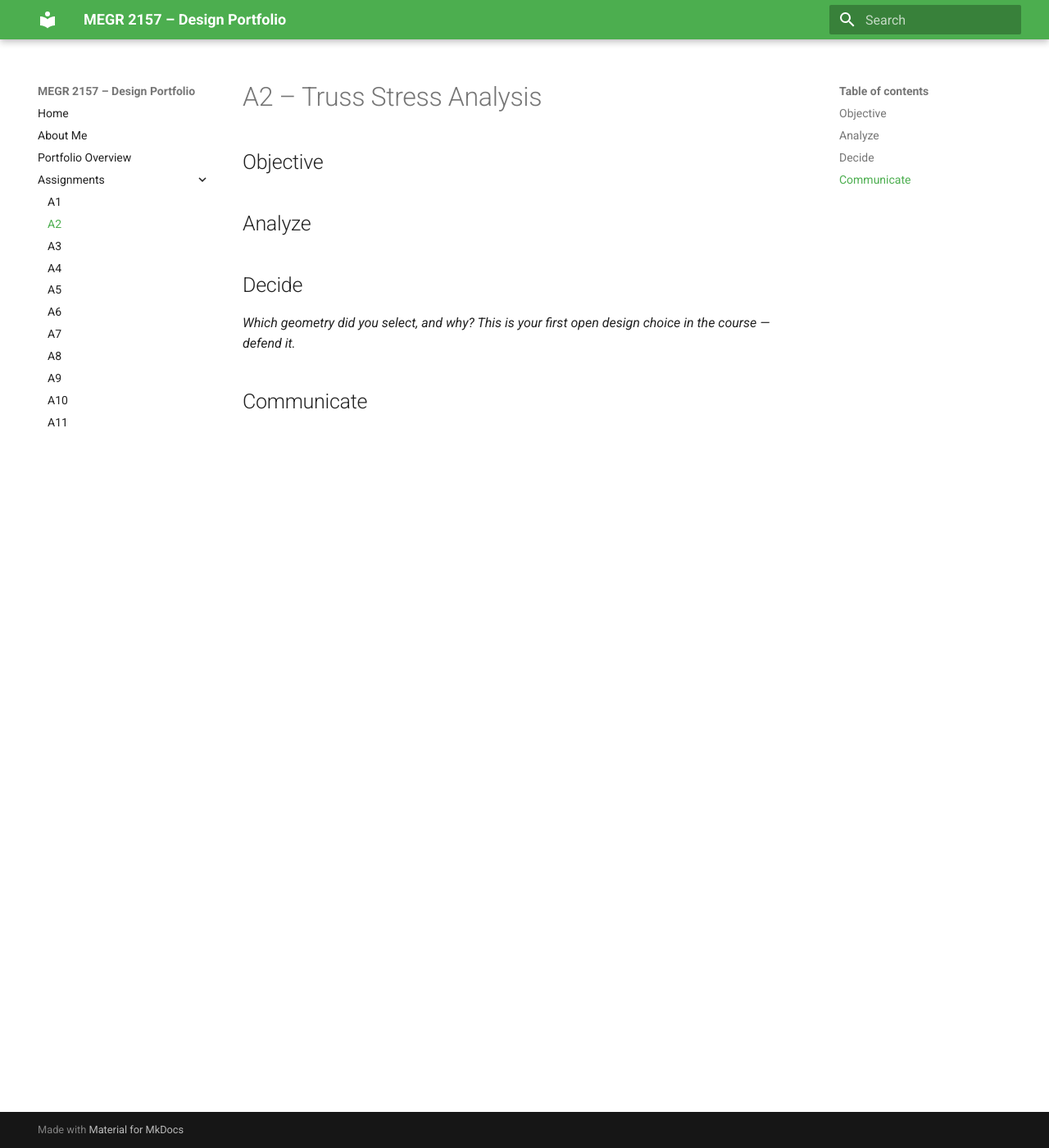
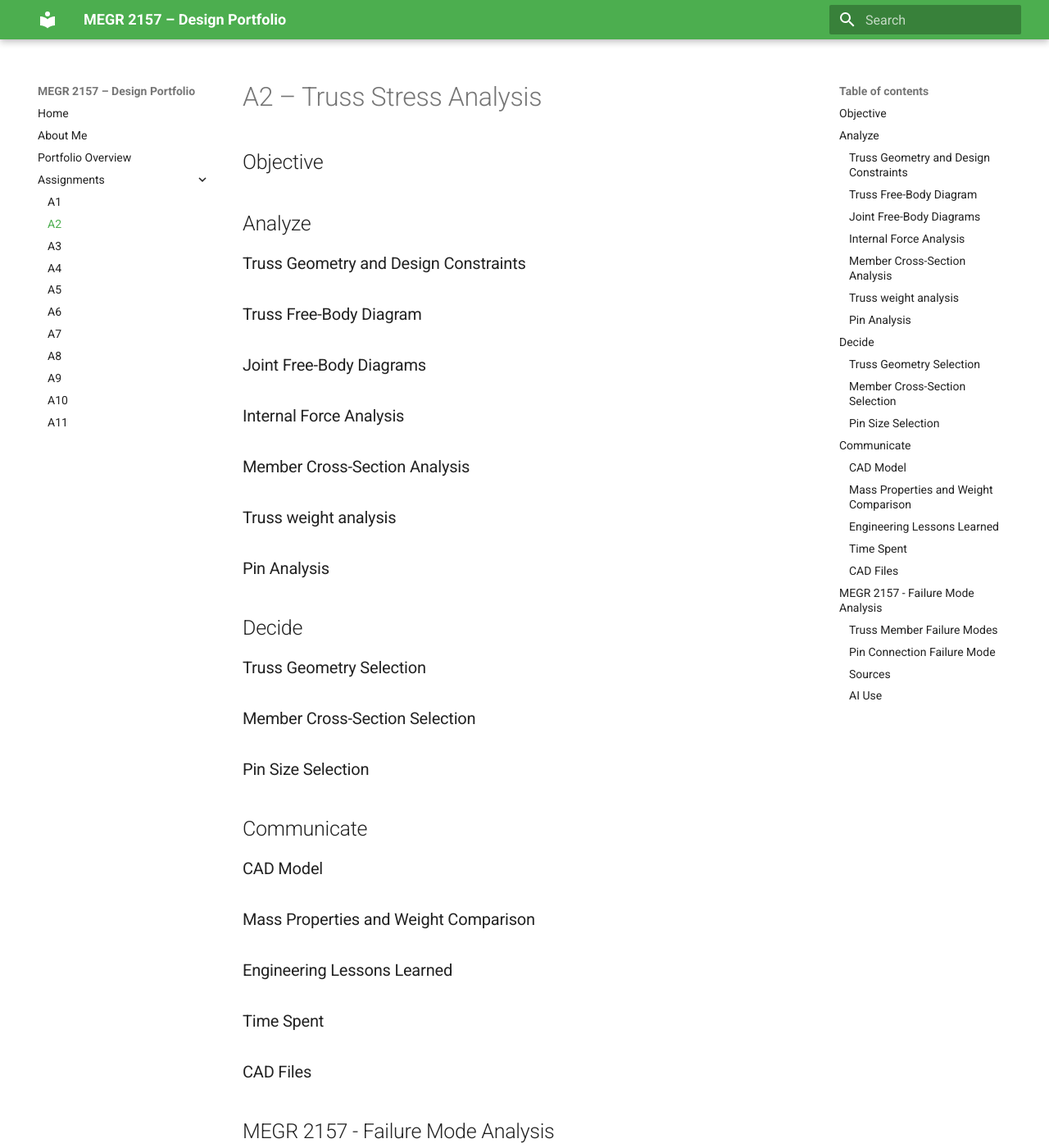
Before and after one commit to msweeney27j/-megr2157-portfolio, an MkDocs documentation site: the page built from docs/assignments/A02/index.md, in a window 1280 px wide and 1400 px high. Shown: the whole window at 82% size. Built offline with MkDocs 1.6.1 and Material for MkDocs 9.7.7, drawn with Linux system fonts in a browser that asks for light colours; some of the changed text lies outside the part shown.

Commit message:
Expand index.md with detailed analysis sections

```diff
--- a/docs/assignments/A02/index.md
+++ b/docs/assignments/A02/index.md
@@ -4,9 +4,26 @@
 
 
 ## Analyze
-
+### Truss Geometry and Design Constraints
+### Truss Free-Body Diagram
+### Joint Free-Body Diagrams
+### Internal Force Analysis
+### Member Cross-Section Analysis
+### Truss weight analysis
+### Pin Analysis
 
 ## Decide
-_Which geometry did you select, and why? This is your first open design choice in the course — defend it._
-
+### Truss Geometry Selection
+### Member Cross-Section Selection
+### Pin Size Selection
 ## Communicate
+### CAD Model
+### Mass Properties and Weight Comparison
+### Engineering Lessons Learned
+### Time Spent
+### CAD Files
+## MEGR 2157 - Failure Mode Analysis
+### Truss Member Failure Modes
+### Pin Connection Failure Mode
+### Sources
+### AI Use
```
